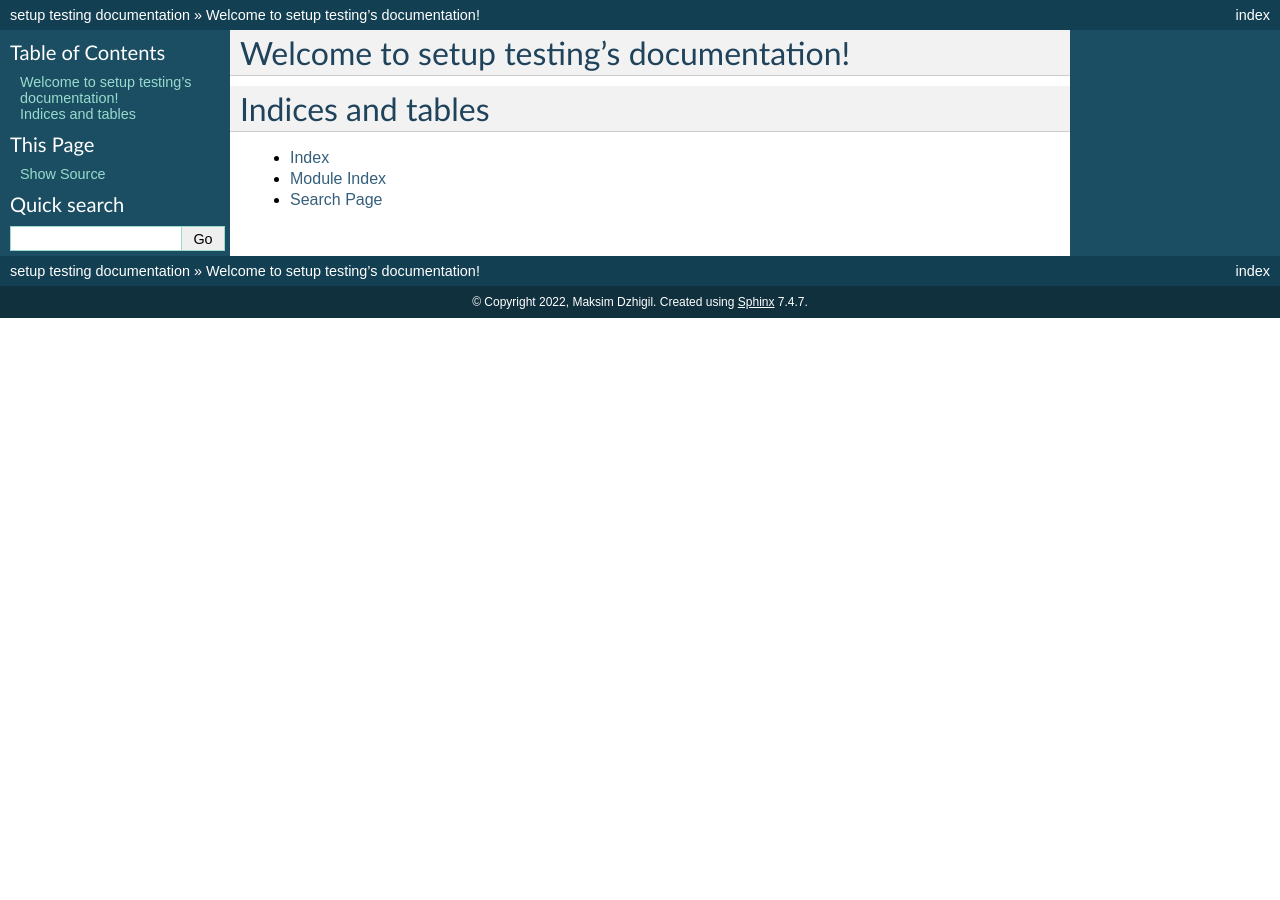
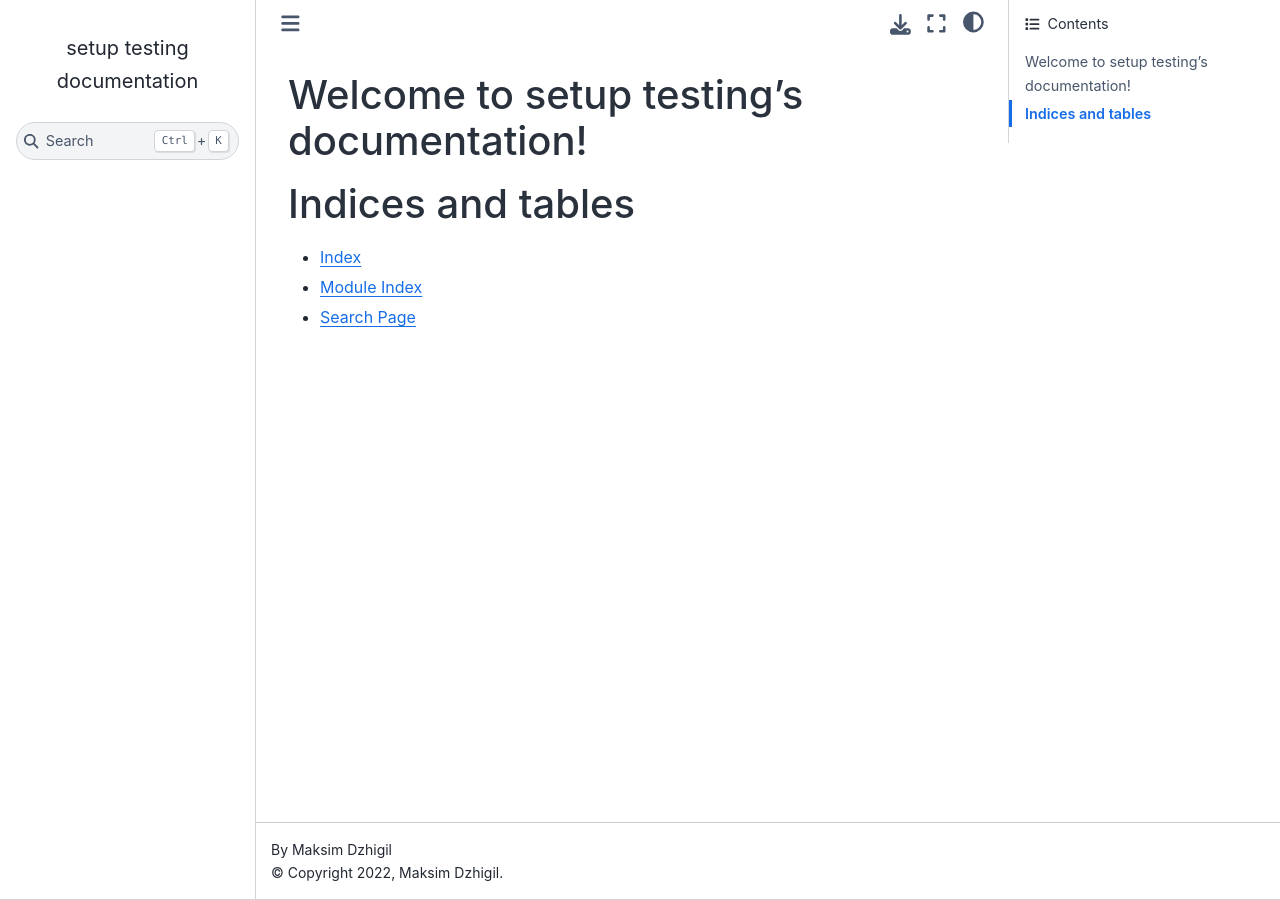
Before and after one commit to maksim-dzhigil/setup_testing, a Sphinx documentation site: the page built from docs/index.rst, in a window 1280 px wide. Built offline with Sphinx 7.4.7 and the Sphinx Book theme 1.1.4, drawn with Linux system fonts in a browser that asks for light colours.

Commit message:
change theme

```diff
--- a/docs/conf.py
+++ b/docs/conf.py
@@ -36,5 +36,5 @@ exclude_patterns = ["_build", "Thumbs.db", ".DS_Store", "_html", "Readme.md"]
 # -- Options for HTML output -------------------------------------------------
 # https://www.sphinx-doc.org/en/master/usage/configuration.html#options-for-html-output
 
-html_theme = "classic"  # "sphinx_book_theme"
+html_theme = "sphinx_book_theme"
 html_static_path = ["_static"]
```
